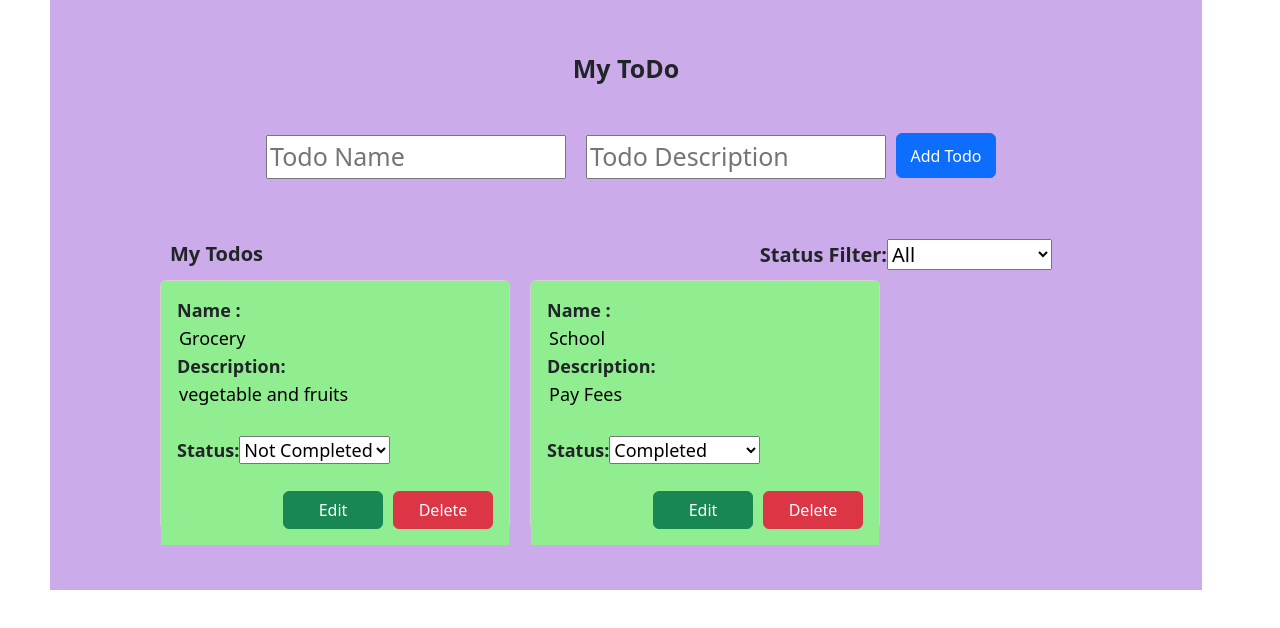
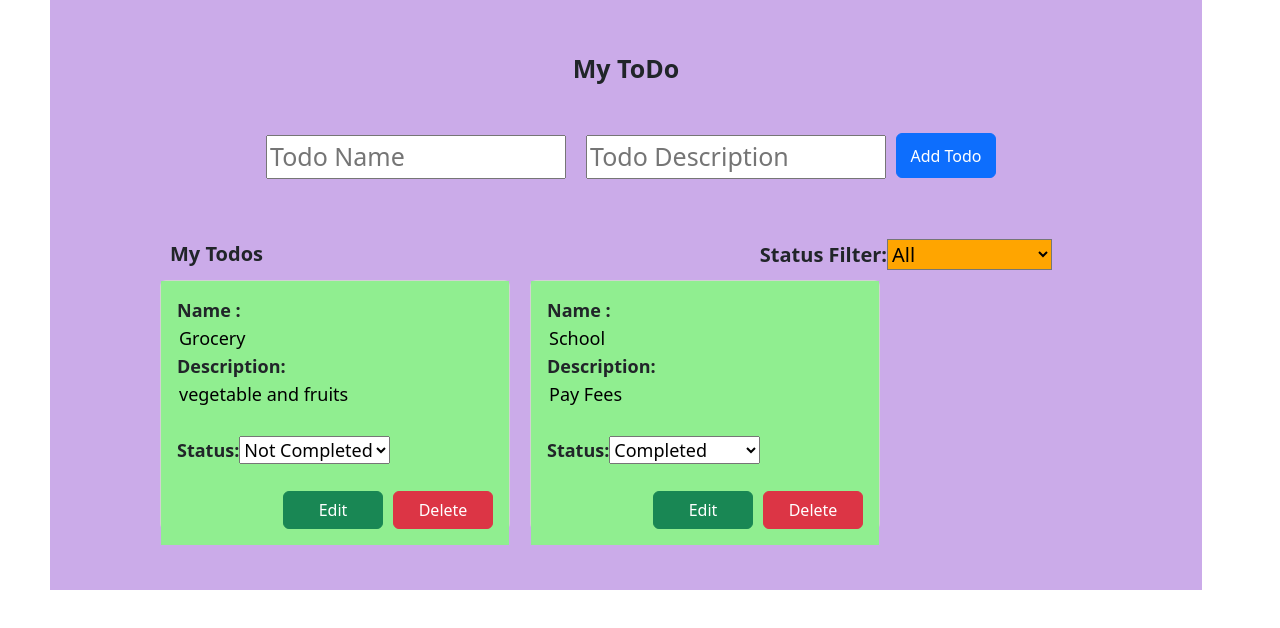
Before and after one commit to Tharani-Kasiselvam/react-todo, a React (Vite) app: page / in a window 1280 px wide. Shown: the top 628 px of the page. Built offline with nearby package versions, Linux system fonts and the light colour scheme.

Commit message:
Status Filter working as per selection and color change is success

```diff
--- a/src/App.css
+++ b/src/App.css
@@ -74,3 +74,7 @@
   background-color: lightgreen;
   color : black
 }
+
+#hdrSelect{
+  background-color: green;
+}
--- a/src/App.jsx
+++ b/src/App.jsx
@@ -77,7 +77,7 @@ const App = () => {
   }
 
   const removeTodo = (rmvId) => {
-    console.log("Inside DEL/REMOVE : ",rmvId)
+    // console.log("Inside DEL/REMOVE : ",rmvId)
     const todos_afterDel = todosList.filter(obj => obj.id != rmvId)
     console.log(todos_afterDel)
     setTodos(todos_afterDel)
--- a/src/Components/Header.jsx
+++ b/src/Components/Header.jsx
@@ -6,17 +6,32 @@ import TodoList from './TodoList'
 const Header = ({setEditName,setEditDesc,editName,editDesc}) => {
   const {addTodo,todosList,updatereloadTodo,reloadTodo} = useContext(TodoContext)
   const [todoSelStatus,settodoSelStatus] = useState("All")
+  const [hdrStatus,sethdrStatus] = useState("All")
 
   let todoArr = [];
-  //Loading Todos List
-   const todoListLoad = (tmptodosList) =>{
+  //Re-Loading Todos List
+
+   const todoListLoad = (todosList,hdrStatus) =>{
     todoArr = [];
-    console.log("Inside TODOLISTLOAD")
-    for(let i=0;i<tmptodosList.length;i++){
-      console.log(tmptodosList[i])
-      todoArr.push(<TodoList key={tmptodosList[i].id} todos = {tmptodosList[i]} setEditName={setEditName} setEditDesc={setEditDesc} todoSelStatus = {todoSelStatus} />)
+    console.log("List of data to load the TodosList")
+    let statusTodos;
+    // let j=-1;
+    //Loading Todos List based on the Overall Status Filter
+    for(let i=0;i<todosList.length;i++){
+      console.log(todosList[i])
+      console.log("Inside elseIf of hdrstatus : ",hdrStatus,"---todoStatus:", todosList[i].status)
+
+      if(hdrStatus=='All'){
+        todoArr.push(<TodoList key={todosList[i].id} todos = {todosList[i]} setEditName={setEditName} setEditDesc={setEditDesc} todoSelStatus = {todoSelStatus} />)
+      }
+      else if(todosList[i].status == hdrStatus){
+        // j++
+        // statusTodos = todosList.filter(todoObj => todoObj.status==hdrStatus)
+        // console.log("Compelted StatusTodos:",statusTodos[0])
+        todoArr.push(<TodoList key={todosList[i]} todos = {todosList[i]} setEditName={setEditName} setEditDesc={setEditDesc} todoSelStatus = {todoSelStatus} />)
+      }
     }
-  }
+   }
 
   //loding the new Todos before adding into the coponent
   const loadTodo = (e) => {
@@ -25,7 +40,7 @@ const Header = ({setEditName,setEditDesc,editName,editDesc}) => {
     const desc = e.target[1].value
     const status = "Not Completed"
     console.log(e)
-    console.log("Checking Desc value: ", e.target[1].value)
+    // console.log("Checking Desc value: ", e.target[1].value)
     addTodo (name, desc, status)
     setEditName("")
     setEditDesc("")
@@ -34,10 +49,22 @@ const Header = ({setEditName,setEditDesc,editName,editDesc}) => {
   //On changing the header Status Filter -- Need assistance
    const onSelectChange = (event) => {
     console.log("dropdown sel:",event.target.value)
-    const selectedStatus = event.target.value
+    sethdrStatus(event.target.value)
+    console.log("State change dropdown sel:",hdrStatus)
+    // const selectedStatus = event.target.value
+    // const statusTodos = todosList.filter(todoObj => todoObj.status==selectedStatus)
+    // todoListLoad(statusTodos)
+    }
 
-    const statusTodos = todosList.filter(todoObj => todoObj.status==selectedStatus)
-    todoListLoad(statusTodos)
+    const setStatusColor = () => {
+      if(hdrStatus=="All")
+        return "orange"
+
+      else if(hdrStatus=="Completed")
+        return "#19d20f"
+
+      else
+        return "yellow"
     }
 
 
@@ -56,17 +83,17 @@ const Header = ({setEditName,setEditDesc,editName,editDesc}) => {
         <div className="list-head">
             <div className="mytodo">My Todos</div>
             <div className="status_filter">Status Filter:
-              <select id="hdrSelect" className="All" onChange={onSelectChange}>
-                <option className="all" value="All" selected>All</option>
+              <select id="hdrSelect" className="All" onChange={onSelectChange} style={{backgroundColor: setStatusColor()}}>
+                <option className="all" value="All" selected >All</option>
                 <option className="comp" value="Completed">Completed</option>
                 <option className="ncomp" value="Not Completed">Not Completed</option>
               </select>
             </div>
         </div>
-        {console.log("In Header Comp curr RELOAD TODO values: ",reloadTodo)}
-        {console.log("In Header Comp curr ACTUAL TODO values: ",todosList)}
+        {/* {console.log("In Header Comp curr RELOAD TODO values: ",reloadTodo)}
+        {console.log("In Header Comp curr ACTUAL TODO values: ",todosList)} */}
         <div className="loadtodo">
-          {todoListLoad(todosList)}
+          {todoListLoad(todosList,hdrStatus)}
           {todoArr}
         </div>
         </div>
--- a/src/Components/TodoList.jsx
+++ b/src/Components/TodoList.jsx
@@ -10,9 +10,9 @@ const TodoList = (props) => {
     //onEdit button, reloading the TodoName & TodoDesc to the MyTodo Form
     const modifyTodo = (e) => {
         e.preventDefault()
-        console.log(e)
+        // console.log(e)
         const editId = e.target[4].id
-        console.log(editId)
+        // console.log(editId)
         //receiving the state from Header component and passing values
         props.setEditName(e.target[0].value)
         props.setEditDesc(e.target[1].value)
@@ -21,8 +21,8 @@ const TodoList = (props) => {
 
     //onDelete button, capturing the FormID for the selected Todo which has to Deleted
     const deleteTodo = (e) => {
-        console.log(e)
-        console.log(e.target.id)
+        // console.log(e)
+        // console.log(e.target.id)
         removeTodo(e.target.id)
     }
 
@@ -51,7 +51,7 @@ const TodoList = (props) => {
 
     const onStatusChange = (event) => {
         const statVal = event.target.value
-        console.log(statVal)
+        // console.log(statVal)
         if(statVal == "Completed"){
             document.getElementById("statusnCompSel").className="comp"
         }
@@ -64,7 +64,7 @@ const TodoList = (props) => {
 
 return (
     <div>
-        {console.log("In TODOLIST Comp RELOAD data: ", props.todos)}
+        {console.log("current Data to load/re-load the TodosList", props.todos)}
 
             <form onSubmit={modifyTodo}>
                 <div className="card" style={
@@ -76,7 +76,7 @@ return (
                     <div className = "card-body">
                         <label htmlFor="name"><b>Name :</b></label>
                         <input type="text" id="todo-val-name" value={props.todos.name} disabled></input> <br />
-                        {console.log("Checking Desc in CARDS:", props.todos.description)}
+                        {/* {console.log("Checking Desc in CARDS:", props.todos.description)} */}
                         <label htmlFor="desc"><b>Description:</b></label>
                         <input type="text" id="todo-val-desc" value={props.todos.description} disabled></input> <br /><br />
                         <b>Status:</b>
```
